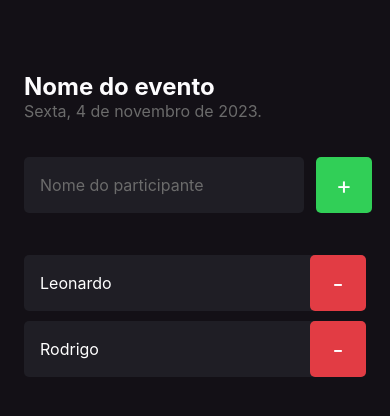
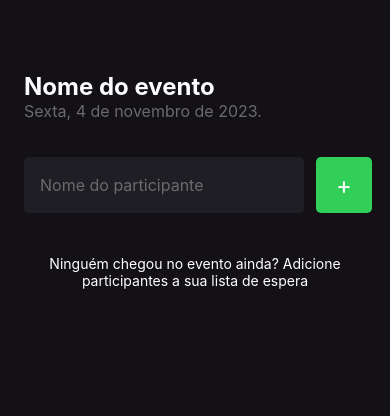
Before and after one commit to xinefsiamed/imhere, a React Native app: screen / in a window 390 px wide. Shown: the top 416 px of the page. Built offline with nearby package versions, Linux system fonts and the light colour scheme.

Commit message:
Adding state and functions to add and remove

```diff
--- a/App.tsx
+++ b/App.tsx
@@ -1,7 +1,15 @@
+import { StatusBar } from "react-native";
 import { Home }from "./src/screens/Home";
 
 export default function App(){
   return (
-    <Home />
+    <>
+      <StatusBar
+        barStyle='light-content'
+        backgroundColor='transparent'
+        translucent
+      />
+      <Home />
+    </>
   )
 }
--- a/src/components/Participant/index.tsx
+++ b/src/components/Participant/index.tsx
@@ -3,14 +3,15 @@ import { styles } from "./styles";
 
 interface ParticipantProps {
   name: string,
+  onRemove: () => void
 }
 
-export function Participant({name}: ParticipantProps){
+export function Participant({name, onRemove}: ParticipantProps){
   return(
     <View style={styles.container}>
       <Text style={styles.name}>{name}</Text>
 
-      <TouchableOpacity style={styles.button}>
+      <TouchableOpacity style={styles.button} onPress={onRemove}>
             <Text style={styles.buttonText}>
               -
             </Text>
--- a/src/screens/Home/index.tsx
+++ b/src/screens/Home/index.tsx
@@ -1,11 +1,48 @@
-import { Text, TextInput, TouchableOpacity, View } from 'react-native'
+import { Alert, FlatList, Text, TextInput, TouchableOpacity, View } from 'react-native'
 import { Participant } from '../../components/Participant'
 import { styles } from './styles'
+import { useState } from 'react'
 
 export function Home(){
 
+  const [participants, setParticipants] = useState<string[]>([])
+  const [participantName, setParticipantName] = useState<string>('')
+
   function handleParticipantAdd(){
-    console.log('Voce clicou no botao de adicionar')
+
+    if(participantName === '') {
+      return Alert.alert('Nome vazio', 'Digite o nome do participante a ser adicionado')
+    }
+
+    if(participants.includes(participantName)) {
+      return Alert.alert('Participante Existe',
+       `O participante ${participantName} já está incluso na lista de espera`)
+    }
+
+    setParticipants(prevState => {
+      return [...prevState, participantName]
+    })
+
+    setParticipantName('')
+  }
+
+  function handleParticipantRemove(name: string) {
+
+    Alert.alert('Remover', `Deseja remover o participante ${name}?`, [
+      {
+        text: 'Sim',
+        onPress: () => setParticipants(prevState => {
+          const newState = prevState.filter(participant => participant !== name)
+          return newState
+        })
+      },
+
+      {
+        text: 'Não',
+        style: 'cancel'
+      }
+    ])
+
   }
 
   return (
@@ -20,6 +57,8 @@ export function Home(){
             style={styles.input}
             placeholder="Nome do participante"
             placeholderTextColor='#6b6b6b'
+            value={participantName}
+            onChangeText={setParticipantName}
           />
 
           <TouchableOpacity style={styles.button} onPress={handleParticipantAdd}>
@@ -29,8 +68,22 @@ export function Home(){
           </TouchableOpacity>
       </View>
 
-      <Participant name='Leonardo'/>
-      <Participant name='Rodrigo'/>
+      <FlatList
+        showsVerticalScrollIndicator={false}
+        data={participants}
+        keyExtractor={item => item}
+        renderItem={({item}) => (
+          <Participant
+            key={item}
+            name={item}
+            onRemove={() => handleParticipantRemove(item)}
+          />
+      )}
+        ListEmptyComponent={() => (
+          <Text style={styles.listEmptyText}>Ninguém chegou no evento ainda? Adicione participantes a sua lista de espera</Text>
+        )}
+      />
+
     </View>
   )
 }
--- a/src/screens/Home/styles.ts
+++ b/src/screens/Home/styles.ts
@@ -51,5 +51,11 @@ export const styles  = StyleSheet.create({
 
     marginTop: 36,
     marginBottom: 42,
+  },
+
+  listEmptyText: {
+    color: '#fff',
+    fontSize: 14,
+    textAlign: 'center'
   }
 })
```
